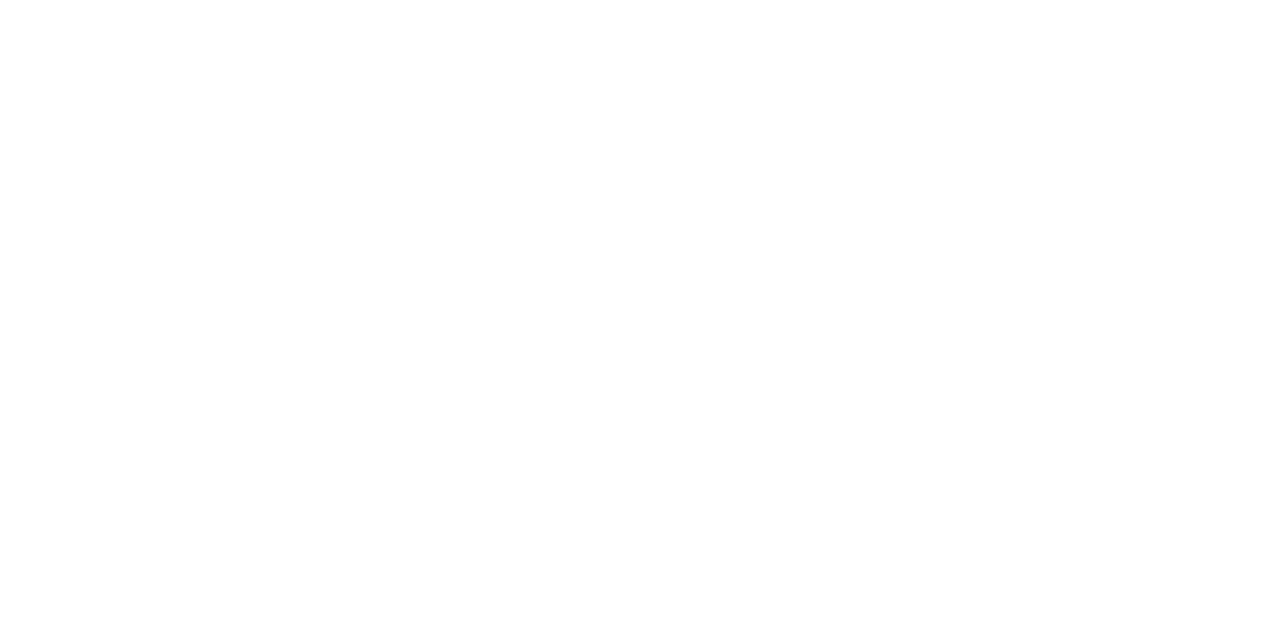
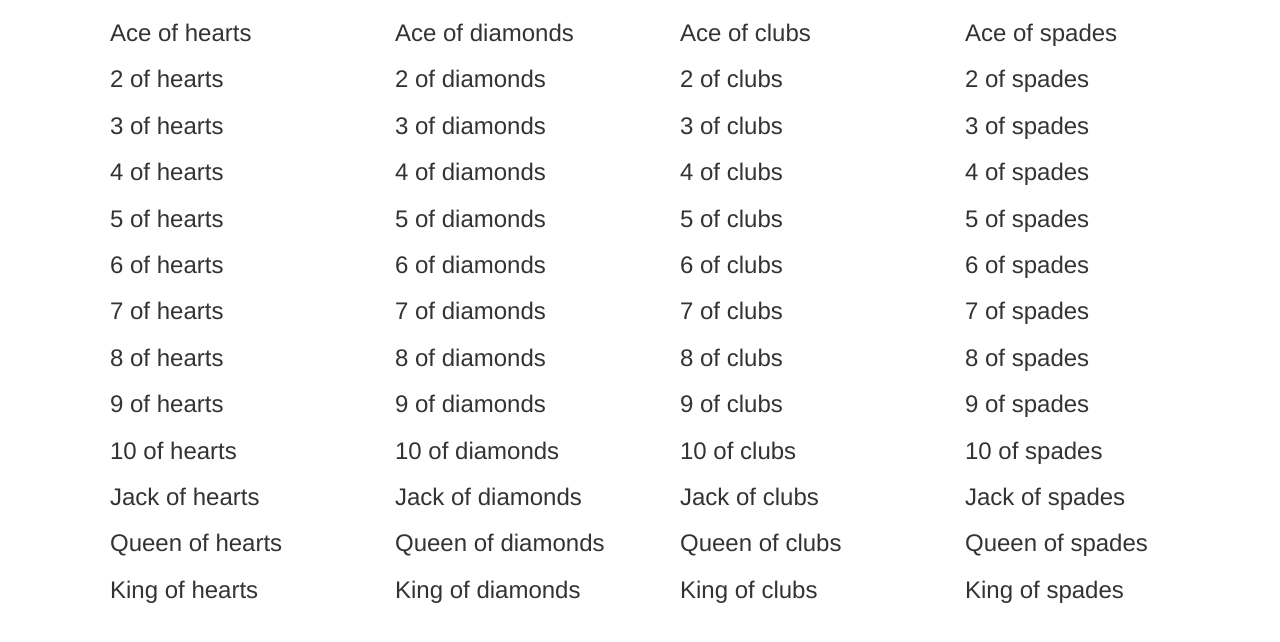
Before and after one commit to Atticus29/deckOfCards, a plain HTML site: page index.html in a window 1280 px wide. Drawn offline with nearby package versions, Linux system fonts and the light colour scheme.

Commit message:
made business logic and user logic and displayed my deck of cards

```diff
--- a/css/styles.css
+++ b/css/styles.css
@@ -0,0 +1,3 @@
+ul {width:25%;float:left;}
+li {list-style: none;}
+li h2 {font-size:24px;}
--- a/index.html
+++ b/index.html
@@ -12,6 +12,7 @@
   <title></title>
 </head>
 <body>
-
+  <main class="container">
+  </main>
 </body>
 </html>
--- a/js/scripts.js
+++ b/js/scripts.js
@@ -0,0 +1,13 @@
+// Business Logic
+var suits = ["hearts", "diamonds","clubs", "spades"];
+var faces = ["Ace", "2", "3", "4", "5", "6", "7", "8", "9", "10", "Jack", "Queen", "King"];
+
+// User Logic
+$(function(){
+    suits.forEach(function(x){
+      $('main').append("<ul id='"+ x +"'></ul>");
+      faces.forEach(function(y){
+          $('main ul#'+ x).append("<li><h2>"+y+" of "+x+"</h2></li>");
+      });
+    });
+});
```
